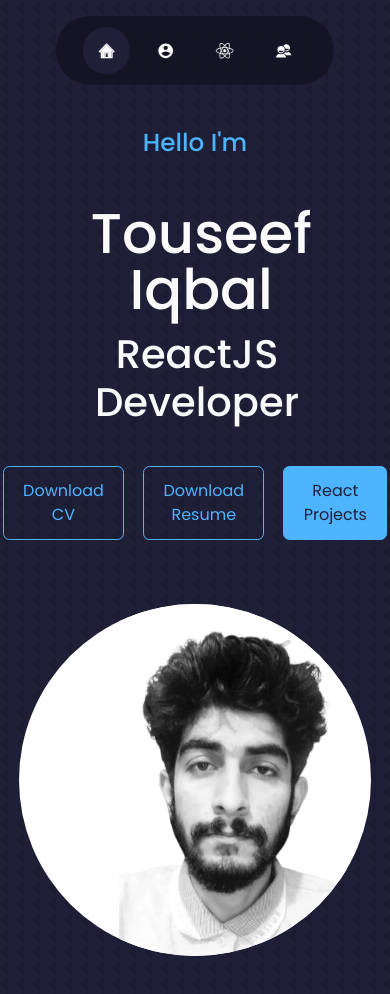
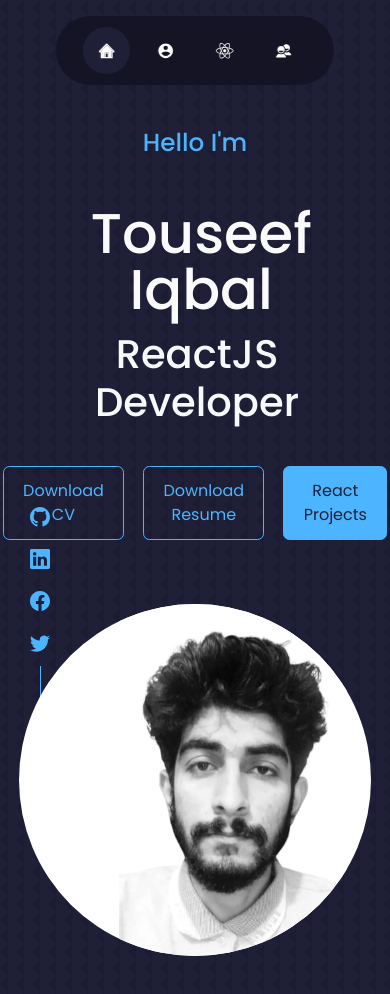
Before and after one commit to touseefiqbal845/myportfolio, a React (Create React App) app: page / in a window 390 px wide. Shown: the top 994 px of the page. Built offline with nearby package versions, Linux system fonts and the light colour scheme.

Commit message:
Update header.css

```diff
--- a/src/components/header/header.css
+++ b/src/components/header/header.css
@@ -127,10 +127,21 @@
 @media screen and (max-width:500px) {
      .header_social{
 
-         display: none;
+
 
      }
+  .me
+  {
+
         }
+  .cta{
+    margin-top: 2.5rem;
+    display: flex;
+    gap: 1.2rem;
+    justify-content: center;
+    font-size:5px;
+}
+}
 .text-align-center{
     /* font-size: 75px; */
     margin-left: 13px;
```
